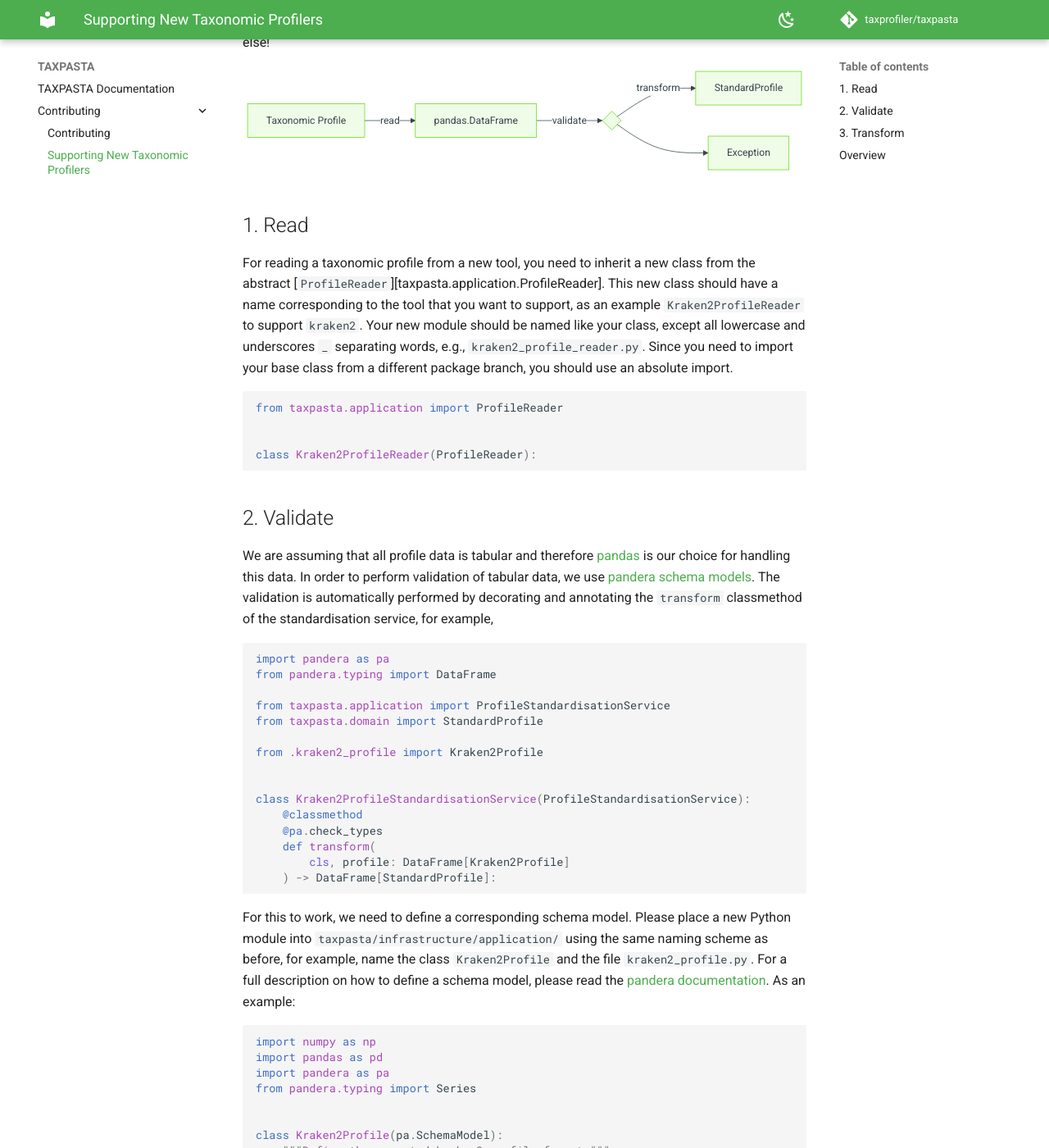
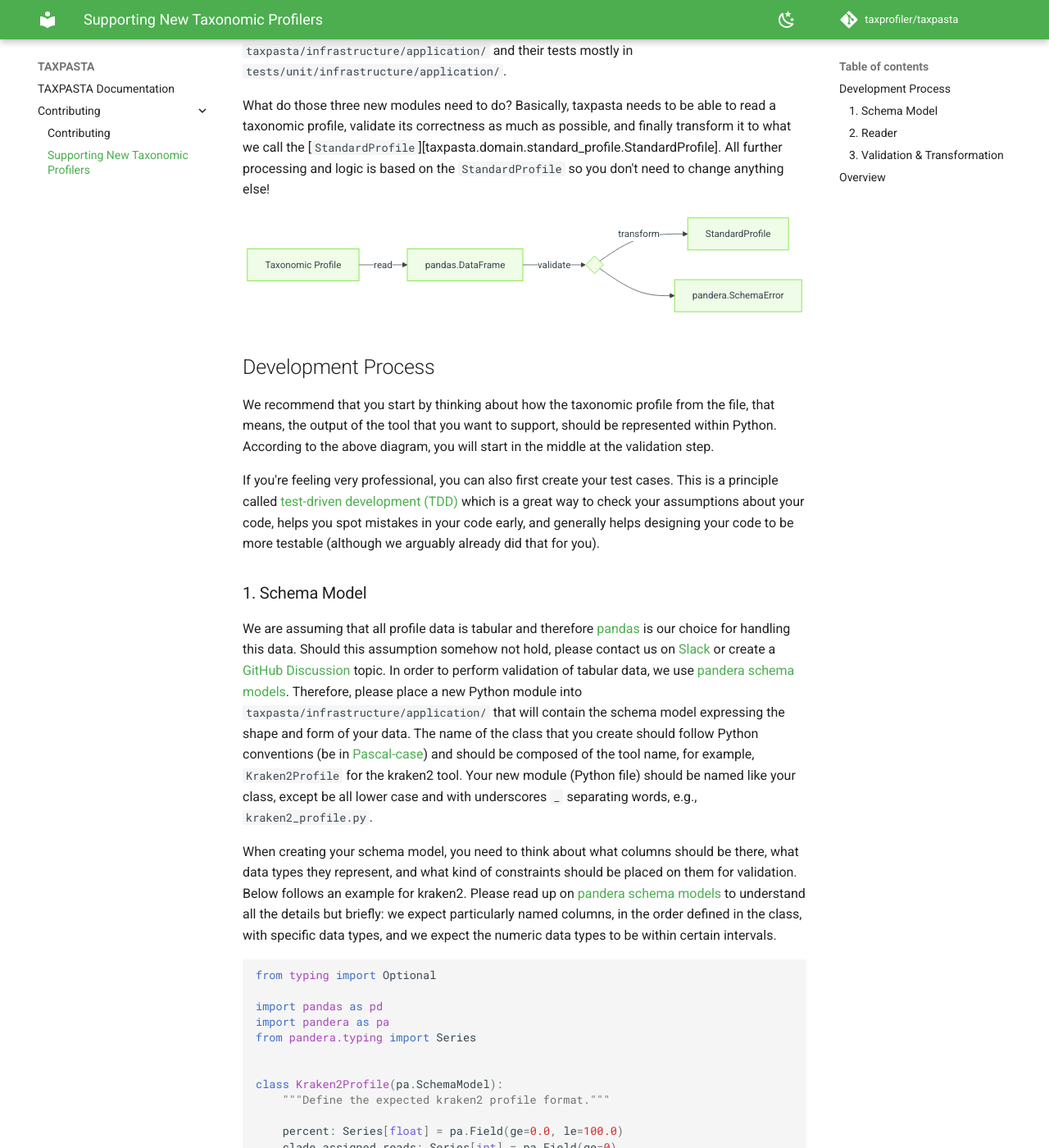
Before and after one commit to taxprofiler/taxpasta, an MkDocs documentation site: the page built from docs/contributing/supporting_new_profiler.md, in a window 1280 px wide and 1400 px high, scrolled down 403 px. Shown: the whole window at 82% size. Built offline with MkDocs 1.6.1 and Material for MkDocs 9.7.7, drawn with Linux system fonts in a browser that asks for light colours; emoji names are drawn with the system emoji font; comment, search, counter and statistics services are not loaded; some of the changed text lies outside the part shown.

Commit message:
docs: change contributing order and add testing

````diff
--- a/docs/contributing/supporting_new_profiler.md
+++ b/docs/contributing/supporting_new_profiler.md
@@ -1,22 +1,118 @@
 # Supporting New Taxonomic Profilers
 
-A good way to contribute to the taxpasta project, is to add support for a new taxonomic profiler. This mostly boils down to creating three new Python files (modules) and filling them with life.
+A good way to contribute to the taxpasta project is to add support for a new
+taxonomic profiler. This mostly boils down to creating three new Python files
+(modules) and filling them with life, as well as testing them appropriately.
 
-The taxpasta package is designed to follow a [hexagonal architectural](https://en.wikipedia.org/wiki/Hexagonal_architecture_(software)) style. That means, the directory structure may be somewhat unfamiliar to you. Fortunately, three new Python modules only need to be placed in `taxpasta/infrastructure/application/` so it's rather simple.
+The taxpasta package is designed to follow a [hexagonal
+architectural](https://en.wikipedia.org/wiki/Hexagonal_architecture_(software))
+style. That means, the directory structure may be somewhat unfamiliar to you.
+This architectural style is reflected by the Python package organization which has three
+sub-packages: [`taxpasta.domain`][taxpasta.domain], [`taxpasta.application`][taxpasta.application], and [`taxpasta.infrastructure`][taxpasta.infrastructure].
+Fortunately, you don't really need to care about that (unless you want to :wink:), as long
+as you follow this guide. For supporting a new taxonomic profiler, three new Python
+modules only need to be placed in
+`taxpasta/infrastructure/application/` and their tests mostly in
+`tests/unit/infrastructure/application/`.
 
-What do those three new modules need to do? Basically, taxpasta needs to be able to read a taxonomic profile, validate its correctness as much as possible, and finally transform it to what we call the [`StandardProfile`][taxpasta.domain.standard_profile.StandardProfile]. All further processing and logic is based on the `StandardProfile` so you don't need to change anything else!
+What do those three new modules need to do? Basically, taxpasta needs to be able
+to read a taxonomic profile, validate its correctness as much as possible, and
+finally transform it to what we call the
+[`StandardProfile`][taxpasta.domain.standard_profile.StandardProfile]. All
+further processing and logic is based on the `StandardProfile` so you don't need
+to change anything else!
 
 ```mermaid
 graph LR
   A[Taxonomic Profile] -->|read| B[pandas.DataFrame];
   B -->|validate| C{ };
   C -->|transform| D[StandardProfile];
-  C --> E[Exception];
+  C --> E[pandera.SchemaError];
 ```
 
-## 1. Read
+## Development Process
 
-For reading a taxonomic profile from a new tool, you need to inherit a new class from the abstract [`ProfileReader`][taxpasta.application.ProfileReader]. This new class should have a name corresponding to the tool that you want to support, as an example `Kraken2ProfileReader` to support `kraken2`. Your new module should be named like your class, except all lowercase and underscores `_` separating words, e.g., `kraken2_profile_reader.py`. Since you need to import your base class from a different package branch, you should use an absolute import.
+We recommend that you start by thinking about how the taxonomic profile from the file,
+that means, the output of the tool that you want to support, should be represented within
+Python. According to the above diagram, you will start in the middle at the validation step.
+
+If you're feeling very professional, you can also first create your test cases. This is a
+principle called [test-driven development (TDD)](https://en.wikipedia.org/wiki/Test-driven_development) which is a great way to check your assumptions
+about your code, helps you spot mistakes in your code early, and generally helps designing
+your code to be more testable (although we arguably already did that for you).
+
+### 1. Schema Model
+
+We are assuming that all profile data is tabular and therefore
+[pandas](https://pandas.pydata.org/) is our choice for handling this data.
+Should this assumption somehow not hold, please contact us on [Slack](https://nfcore.slack.com/archives/C031QH57DSS) or create a
+[GitHub Discussion](https://github.com/taxprofiler/taxpasta/discussions/new) topic.
+In order to perform validation of tabular data, we use [pandera schema
+models](https://pandera.readthedocs.io/en/stable/schema_models.html). Therefore,
+please place a
+new Python module into `taxpasta/infrastructure/application/` that will contain the
+schema model expressing the shape and form of your data. The name of the class that you
+create should follow Python conventions (be in [Pascal-case](https://en.wikipedia.org/wiki/Camel_case)) and should be composed of
+the tool name, for example, `Kraken2Profile` for the kraken2 tool. Your new module (Python file)
+should be named like your class, except be all lower case and with underscores `_`
+separating words, e.g., `kraken2_profile.py`.
+
+When creating your schema model, you need to think about what columns should be there,
+what data types they represent, and what kind of constraints should be placed on them
+for validation. Below follows an example for kraken2. Please read up on [pandera schema
+models](https://pandera.readthedocs.io/en/stable/schema_models.html) to understand
+all the details but briefly: we expect particularly named columns, in the order defined
+in the class, with specific data types, and we expect the numeric data types to be
+within certain intervals.
+
+```python
+from typing import Optional
+
+import pandas as pd
+import pandera as pa
+from pandera.typing import Series
+
+
+class Kraken2Profile(pa.SchemaModel):
+    """Define the expected kraken2 profile format."""
+
+    percent: Series[float] = pa.Field(ge=0.0, le=100.0)
+    clade_assigned_reads: Series[int] = pa.Field(ge=0)
+    direct_assigned_reads: Series[int] = pa.Field(ge=0)
+    num_minimizers: Optional[Series[int]] = pa.Field(ge=0)
+    distinct_minimizers: Optional[Series[int]] = pa.Field(ge=0)
+    taxonomy_lvl: Series[pd.CategoricalDtype] = pa.Field()
+    taxonomy_id: Series[pd.CategoricalDtype] = pa.Field()
+    name: Series[str] = pa.Field()
+
+    class Config:
+        """Configure the schema model."""
+
+        coerce = True
+        ordered = True
+        strict = True
+```
+
+In order to test this schema, you need to place a test module in the equivalent directory
+`tests/unit/infrastructure/application/`. The name of the file should be the same as your module above
+but prefixed with `test_`, for example, `test_kraken2_profile.py`. In there, you need to import
+your code module and perform a number of tests on it. In general, pandera is a well tested Python
+package itself so we can assume that it works as advertised. These tests are there to confirm
+that the data structure that you have in mind for the profile and your schema model match up. Also,
+in case you need to modify the schema, these tests will ensure that your previous assumptions
+still hold. You can look at existing tests cases for inspiration.
+
+### 2. Reader
+
+You could then continue to either with the reading or transformation part of the schema presented above.
+We will begin with the reader so that you can get some real data into Python.
+
+For reading a taxonomic profile from a new tool, you need to inherit a new class
+from the abstract [`ProfileReader`][taxpasta.application.ProfileReader]. This
+new class and module should follow the naming scheme mentioned above,
+as an example `Kraken2ProfileReader` to support `kraken2` in `kraken2_profile_reader.py`.  Since you need to import
+your base class from a different package branch, you should use an absolute
+import.
 
 ```python
 from taxpasta.application import ProfileReader
@@ -25,9 +121,30 @@
 class Kraken2ProfileReader(ProfileReader):
 ```
 
-## 2. Validate
+What exactly the reader needs to do is very tool dependent. You probably want to use one
+of the many `pandas.read_*` functions with specific arguments tailored to reading your
+particular file format. Whatever you do, you need to ensure that the output returned by
+calling the `read` class method follows the schema that you have defined before. Again,
+you can look at existing code for inspiration.
 
-We are assuming that all profile data is tabular and therefore [pandas](https://pandas.pydata.org/) is our choice for handling this data. In order to perform validation of tabular data, we use [pandera schema models](https://pandera.readthedocs.io/en/stable/schema_models.html). The validation is automatically performed by decorating and annotating the `transform` classmethod of the standardisation service, for example,
+Don't forget to test that your reader creates expected output by adding a few test cases
+into a module that you place in `tests/unit/infrastructure/application/`. To test your
+reader you probably want to add some appropriate files into `tests/data/<tool>`, too, and
+make them accessible with a pytest fixture function which you place into `tests/conftest.py`.
+Take a look at the kraken2 fixture:
+
+```python
+@pytest.fixture(scope="module")
+def kraken2_data_dir(data_dir: Path) -> Path:
+    """Provide the path to the kraken2 data directory."""
+    return data_dir / "kraken2"
+```
+
+### 3. Validation & Transformation
+
+ The
+validation is automatically performed by decorating with [`pandera.check_types`](https://pandera.readthedocs.io/en/stable/schema_models.html) and annotating the
+`transform` class method of the standardisation service, for example,
 
 ```python
 import pandera as pa
@@ -47,42 +164,13 @@
     ) -> DataFrame[StandardProfile]:
 ```
 
-For this to work, we need to define a corresponding schema model. Please place a new Python module into `taxpasta/infrastructure/application/` using the same naming scheme as before, for example, name the class `Kraken2Profile` and the file `kraken2_profile.py`. For a full description on how to define a schema model, please read the [pandera documentation](https://pandera.readthedocs.io/en/stable/schema_models.html). As an example:
-
-```python
-import numpy as np
-import pandas as pd
-import pandera as pa
-from pandera.typing import Series
-
-
-class Kraken2Profile(pa.SchemaModel):
-    """Define the expected kraken2 profile format."""
-
-    percentage: Series[float] = pa.Field(ge=0.0, le=100.0)
-    clade_assigned_reads: Series[int] = pa.Field(ge=0)
-    direct_assigned_reads: Series[int] = pa.Field(ge=0)
-    taxonomy_lvl: Series[pd.CategoricalDtype] = pa.Field()
-    taxonomy_id: Series[pd.CategoricalDtype] = pa.Field()
-    name: Series[str] = pa.Field()
-
-    @classmethod
-    @pa.check("percentage", name="compositionality")
-    def check_compositionality(cls, percentage: Series[float]) -> bool:
-        """Check that the percentages add up to a hundred."""
-        # Kraken2 reports percentages only to the second decimal, so we expect
-        # some deviation.
-        return bool(np.isclose(percentage.sum(), 100.0, atol=0.01))
-
-    class Config:
-        coerce = True
-        ordered = True
-        strict = True
-```
-
-## 3. Transform
-
-Finally, we need to transform the specific taxonomic profile into our standard profile. Similarly to the profile reader, this should be done by another service class. There exists an abstract [`ProfileStandardisationService`][taxpasta.application.ProfileStandardisationService] that you need to inherit from. The new module should be placed into `taxpasta/infrastructure/application/` and the naming should follow the conventions, as an example, `Kraken2ProfileStandardisationService` class in a `kraken2_profile_standardisation_service.py` module.
+Finally, we need to transform the specific taxonomic profile into our standard
+profile. Similarly to the profile reader, there exists an abstract
+[`ProfileStandardisationService`][taxpasta.application.ProfileStandardisationService]
+that you need to inherit from. The new module should be placed into
+`taxpasta/infrastructure/application/` and the naming should follow the
+conventions, as an example, `Kraken2ProfileStandardisationService` class in a
+`kraken2_profile_standardisation_service.py` module.
 
 ```python
 import pandera as pa
@@ -96,14 +184,48 @@
 
 class Kraken2ProfileStandardisationService(ProfileStandardisationService):
     @classmethod
-    @pa.check_types
+    @pa.check_types(lazy=True)
     def transform(
         cls, profile: DataFrame[Kraken2Profile]
     ) -> DataFrame[StandardProfile]:
 ```
 
-The `pa.check_types` decorator validates the classmethod's input and output using the defined schema models.
+The `pa.check_types` decorator validates the class method's input and output
+using the type annotations and the defined schema models.
+
+The `transform` class method itself needs to modify the given `pandas.DataFrame` such that
+the returned result looks like the [`StandardProfile`][].
+
+In order to ensure that the whole three step process from the diagram: read, validate, transform
+produces expected results, we will now create a new kind of test; an integration test that
+uses all the classes that we have created. Thus we need a new test module in `tests/integration/`,
+you can name it `test_<tool>_etl.py`, e.g., `test_kraken2_etl.py`.
+
+This test has few lines of code but thanks to the `pa.check_types` decorator performs
+all the work that we need. Again, for kraken2 this looks like:
+
+```python
+from taxpasta.infrastructure.application import (
+    Kraken2ProfileReader,
+    Kraken2ProfileStandardisationService,
+)
+
+
+def test_kraken2_etl(
+    kraken2_data_dir: Path,
+    filename: str,
+):
+    """Test that kraken2 profiles are read, validated, and transformed correctly."""
+    Kraken2ProfileStandardisationService.transform(
+        Kraken2ProfileReader.read(kraken2_data_dir / filename)
+    )
+```
+
+It is a good idea to include some known invalid files such that you can be sure that
+your schema catches input errors.
 
 ## Overview
 
+Overall, taking kraken2 as an example once more, your classes should have the same relationships as shown in the diagram below (open the image in a new tab for a better view).
+
 ![](taxpasta_profiler_support_overview.svg)
````
